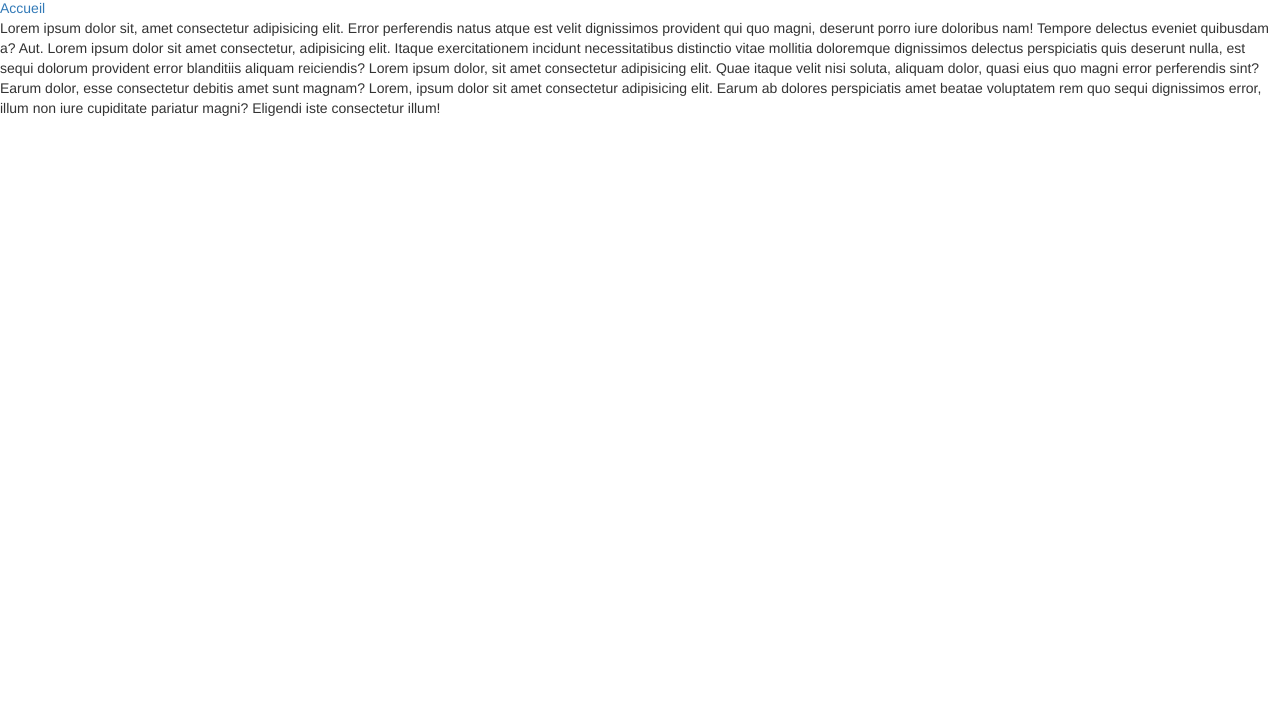
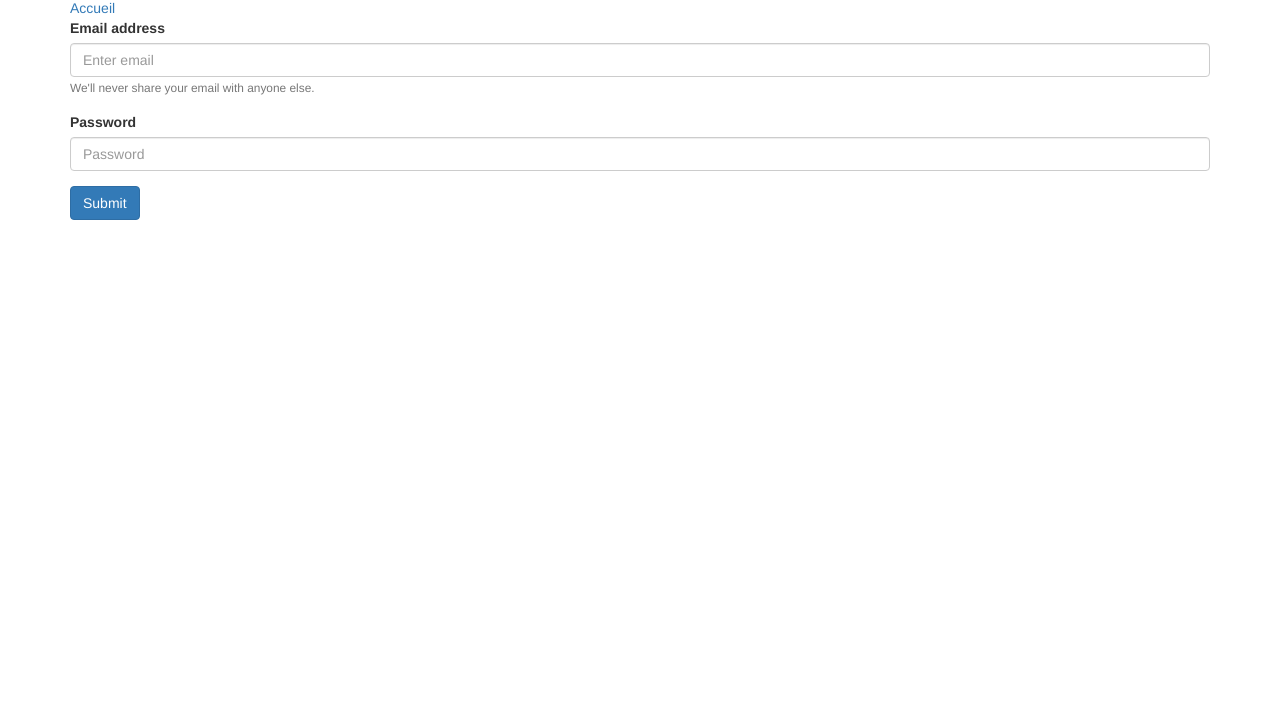
Before and after one commit to paulantoineVD/nodejs, a plain HTML site: page src/contact/contact.html in a window 1280 px wide. Shown: the part 72-800 px from the top of the page. Drawn offline with nearby package versions, Linux system fonts and the light colour scheme.

Commit message:
Création du formulaire de contact v.01

```diff
--- a/src/contact/contact.html
+++ b/src/contact/contact.html
@@ -8,10 +8,27 @@
     <link rel="stylesheet" href="https://maxcdn.bootstrapcdn.com/bootstrap/3.3.7/css/bootstrap.min.css" integrity="sha384-BVYiiSIFeK1dGmJRAkycuHAHRg32OmUcww7on3RYdg4Va+PmSTsz/K68vbdEjh4u" crossorigin="anonymous">    <script src="main.js"></script>
 </head>
 <body>
+    <div class="container">
     <h1>Page de contact</h1>
 
     <a href="..\index.html">Accueil</a>
 
-    <p>Lorem ipsum dolor sit, amet consectetur adipisicing elit. Error perferendis natus atque est velit dignissimos provident qui quo magni, deserunt porro iure doloribus nam! Tempore delectus eveniet quibusdam a? Aut. Lorem ipsum dolor sit amet consectetur, adipisicing elit. Itaque exercitationem incidunt necessitatibus distinctio vitae mollitia doloremque dignissimos delectus perspiciatis quis deserunt nulla, est sequi dolorum provident error blanditiis aliquam reiciendis? Lorem ipsum dolor, sit amet consectetur adipisicing elit. Quae itaque velit nisi soluta, aliquam dolor, quasi eius quo magni error perferendis sint? Earum dolor, esse consectetur debitis amet sunt magnam? Lorem, ipsum dolor sit amet consectetur adipisicing elit. Earum ab dolores perspiciatis amet beatae voluptatem rem quo sequi dignissimos error, illum non iure cupiditate pariatur magni? Eligendi iste consectetur illum!</p>
+
+
+
+
+        <form method="POST">
+            <div class="form-group">
+            <label for="exampleInputEmail1">Email address</label>
+            <input type="email" class="form-control" id="exampleInputEmail1" aria-describedby="emailHelp" placeholder="Enter email">
+            <small id="emailHelp" class="form-text text-muted">We'll never share your email with anyone else.</small>
+            </div>
+            <div class="form-group">
+            <label for="exampleInputPassword1">Password</label>
+            <input type="password" class="form-control" id="exampleInputPassword1" placeholder="Password">
+            </div>
+            <button type="submit" class="btn btn-primary">Submit</button>
+        </form>
+    </div>
 </body>
 </html>
```
